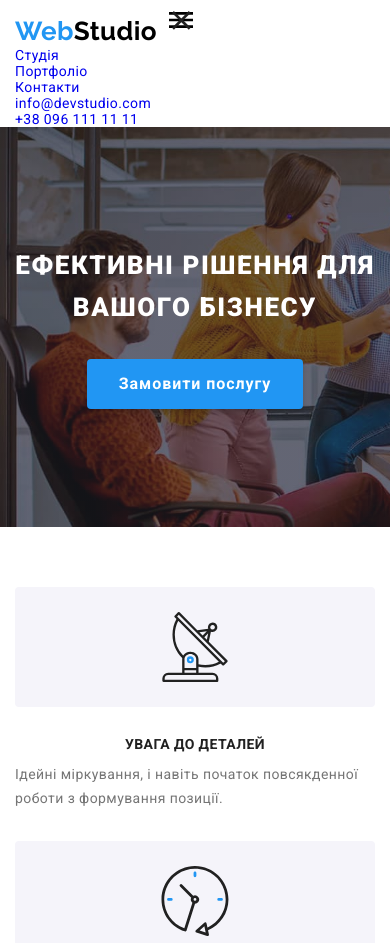
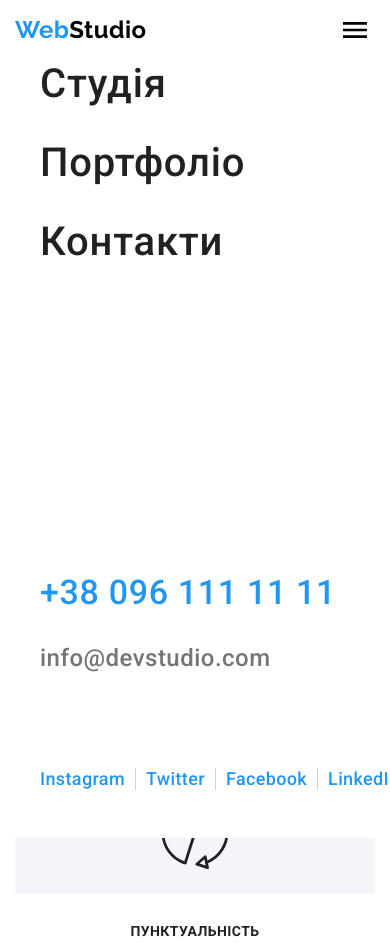
Before and after one commit to PobehailoDaria/goit-markup-hw-08, a plain HTML site: page index.html in a window 390 px wide. Shown: the top 943 px of the page. Drawn offline with nearby package versions, Linux system fonts and the light colour scheme.

Commit message:
Додає стилі мобільного меню

```diff
--- a/index.html
+++ b/index.html
@@ -3,7 +3,7 @@
   <head>
     <meta charset="UTF-8" />
     <meta http-equiv="X-UA-Compatible" content="IE=edge" />
-<meta name="viewport" content="width=device-width, initial-scale=1">
+    <meta name="viewport" content="width=device-width, initial-scale=1" />
     <title>Студія</title>
     <link rel="preconnect" href="https://fonts.googleapis.com" />
     <link rel="preconnect" href="https://fonts.gstatic.com" crossorigin />
@@ -20,29 +20,43 @@
   <body>
     <header class="page-header">
       <div class="container page-header__container">
-        <nav class="nav">
         <a class="logo" lang="en" href="./index.html"
           >Web<span class="logo--header">Studio</span></a
         >
-          <svg width="40" height="40">
-            <use href="./images/symbol-defs.svg#menu-open"></use>
-            <use href="./images/symbol-defs.svg#menu-close"></use>
+        <button
+          type="button"
+          class="menu-button button"
+          data-menu-button
+          aria-expanded="false"
+        >
+          <svg width="40" height="40" aria-label="перемикач мобільного меню">
+            <use
+              class="menu-open"
+              href="./images/symbol-defs.svg#menu-open"
+            ></use>
+            <use
+              class="menu-close"
+              href="./images/symbol-defs.svg#menu-close"
+            ></use>
           </svg>
+        </button>
+        <div class="menu-container">
+          <nav class="nav">
             <ul class="nav__list">
-            <li>
-              <a class="nav__item nav__item--current" href="./index.html"
+              <li class="nav__item">
+                <a class="nav__link nav__link--current" href="./index.html"
                   >Студія</a
                 >
               </li>
-            <li>
-              <a class="nav__item" href="./portfolio.html">Портфоліо</a>
-            </li>
-            <li><a class="nav__item" href="#">Контакти</a></li>
+              <li class="nav__item">
+                <a class="nav__link" href="./portfolio.html">Портфоліо</a>
+              </li class="nav__item">
+              <li><a class="nav__link" href="#">Контакти</a></li>
             </ul>
           </nav>
           <ul class="auth">
             <li class="auth__item">
-            <a class="auth__link" href="mailto:info@devstudio.com">
+              <a class="auth__link auth__email" href="mailto:info@devstudio.com">
                 <svg class="auth__icon" width="16" height="12">
                   <use href="./images/symbol-defs.svg#icon-envelope"></use>
                 </svg>
@@ -50,7 +64,7 @@
               >
             </li>
             <li class="auth__item">
-            <a class="auth__link" href="tel:+380961111111">
+              <a class="auth__link auth__phone" href="tel:+380961111111">
                 <svg class="auth__icon" width="10" height="16">
                   <use href="./images/symbol-defs.svg#icon-smartphone"></use>
                 </svg>
@@ -58,6 +72,21 @@
               >
             </li>
           </ul>
+          <ul class="menu-socials">
+            <li class="menu-socials__item">
+              <a href="" class="menu-socials__link">Instagram</a>
+            </li>
+            <li class="menu-socials__item">
+              <a href="" class="menu-socials__link">Twitter</a>
+            </li>
+            <li class="menu-socials__item">
+              <a href="" class="menu-socials__link">Facebook</a>
+            </li>
+            <li class="menu-socials__item">
+              <a href="" class="menu-socials__link">LinkedIn</a>
+            </li>
+          </ul>
+        </div>
       </div>
     </header>
     <main>
@@ -602,5 +631,6 @@
       </div>
     </div>
     <script src="./js/modal.js"></script>
+    <script src="./js/menu.js"></script>
   </body>
 </html>
--- /dev/null
+++ b/js/menu.js
@@ -0,0 +1,15 @@
+
+(() => {
+  const menuBtnRef = document.querySelector("[data-menu-button]");
+  const mobileMenuRef = document.querySelector("[data-menu]");
+
+  menuBtnRef.addEventListener("click", () => {
+    const expanded =
+      menuBtnRef.getAttribute("aria-expanded") === "true" || false;
+
+    menuBtnRef.classList.toggle("is-open");
+    menuBtnRef.setAttribute("aria-expanded", !expanded);
+
+    mobileMenuRef.classList.toggle("is-open");
+  });
+})();
--- a/sass/components/common/_logo.scss
+++ b/sass/components/common/_logo.scss
@@ -2,7 +2,10 @@
     @extend %link;
     font-family: 'Raleway', sans-serif;
     font-weight: 700;
-    font-size: 26px;
+    font-size: 24px;
     line-height: $secondary-line-height;
     color: $brand-color;
+
+    @media screen and (min-width: $desktop) {font-size: 26px;
+    }
 }
--- a/sass/components/page-header/_auth.scss
+++ b/sass/components/page-header/_auth.scss
@@ -1,29 +1,65 @@
 .auth {
     @extend %list;
+    @media screen and (max-width: 767px) {display: flex;
+        flex-direction: column-reverse;
+
+
+    }
+    margin-bottom: 64px;
 //     display: flex;
 //     gap: 50px;
 //     margin-left: auto;
 }
 
+.auth__item {
+    &:not(last-child) {
+        @media screen and (max-width: 767px) {
+            margin-bottom: 32px;
+        }
+    }
+}
+
 .auth__link {
     @extend %link;
-//     display: flex;
+    font-weight: 500;
+    letter-spacing: 0.02em;
+    // color: $primary-color;
+
+
+    //     display: flex;
 //     gap: 10px;
 //     align-items: center;
 //     padding-top: 32px;
 //     padding-bottom: 32px;
-//     font-weight: 500;
+
 //     line-height: $primary-line-height;
-//     letter-spacing: 0.02em;
-//     color: $primary-color;
 
-//     &:hover,
-//     &:focus {
-//         color: $brand-color;
-//         }
+    &:hover,
+    &:focus {
+        color: $brand-color;
+        }
 
-//     transition: color 250ms cubic-bezier(0.4, 0, 0.2, 1);
+    transition: color 250ms cubic-bezier(0.4, 0, 0.2, 1);
 }
+
+.auth__phone {
+    @media screen and (max-width: 767px) {
+        font-size: 34px;
+        line-height: 1.18;
+        color: $brand-color;
+    }
+}
+
+.auth__email {
+    @media screen and (max-width: 767px) {
+        font-size: 24px;
+        line-height: 1.17;
+        color: $primary-color;
+    }
+}
+
+
+
 
 .auth__icon {
     @media screen and (max-width: 767px) {display: none;
--- /dev/null
+++ b/sass/components/page-header/_menu-socials.scss
@@ -0,0 +1,29 @@
+.menu-socials {
+    @extend %list;
+    display: flex;
+    font-size: 18px;
+    line-height: 1.22;
+    letter-spacing: 0.02em;
+    font-weight: 500;
+    @media screen and (min-width: $tablet) {display: none;
+    }
+}
+
+.menu-socials__item {
+    &:not(:first-child) {
+            padding-left: 10px;
+        }
+
+        &:not(:last-child) {
+            padding-right: 10px;
+            border-right: 1px solid rgba(33, 33, 33, 0.2);
+
+        }
+}
+
+.menu-socials__link {
+    @extend %link;
+    display: block;
+    color: $brand-color;
+
+}
--- a/sass/components/page-header/_navigation.scss
+++ b/sass/components/page-header/_navigation.scss
@@ -5,31 +5,43 @@
 
 .nav__list {
     @extend %list;
+    @media screen and (max-width: 767px) {
+     font-size: 40px;
+     margin-bottom: 306px;
+    }
+
 //     display: flex;
 //     gap: 50px;
 //     margin-left: 93px;
 }
 
 .nav__item {
+        &:not(last-child)
+        {@media screen and (max-width: 767px)
+        {margin-bottom: 32px;
+        }  }}
+
+.nav__link {
     @extend %link;
 //     position: relative;
 //     display: block;
 //     padding-top: 32px;
 //     padding-bottom: 32px;
-//     font-weight: 500;
+    font-weight: 500;
+    line-height: 1.18;
 //     line-height: $primary-line-height;
-//     letter-spacing: 0.02em;
-//     color: $secondary-color;
+    letter-spacing: 0.02em;
+    color: $secondary-color;
 
-//     &:hover,
-//     &:focus {
-//         color: $brand-color;
-//         }
+    &:hover,
+    &:focus {
+        color: $brand-color;
+        }
 
-//     transition: color 250ms cubic-bezier(0.4, 0, 0.2, 1);
+    transition: color 250ms cubic-bezier(0.4, 0, 0.2, 1);
 }
 
-// .nav__item--current {
+// .nav__link--current {
 //     color: $brand-color;
 
 //     &::after {
--- a/sass/components/page-header/_page-header.scss
+++ b/sass/components/page-header/_page-header.scss
@@ -1,8 +1,46 @@
-// .page-header {
+.page-header {
+    position: relative;
+    @media screen and (max-width: 767px)
+    {padding-top: 10px;
+    padding-bottom: 10px;
+    }
+
 //     border-bottom: 1px solid #ececec;
-// }
+}
 
-// .page-header__container {
-//     display: flex;
-//     align-items: center;
-// }
+.page-header__container {
+    display: flex;
+    align-items: center;
+}
+
+.menu-button {
+    display: inline-flex;
+    margin-left: auto;
+    padding: 0;
+    border: none;
+    background-color: transparent;
+}
+
+.menu-button .menu-close {
+    opacity: 0;
+}
+
+.menu-button.is-open .menu-close {
+    opacity: 1;
+}
+
+.menu-button.is-open .menu-open {
+    opacity: 0;
+}
+
+.menu-container {
+    position: absolute;
+    top: 60px;
+    left: 0;
+    width: 100%;
+
+    padding-left: 40px;
+    padding-bottom: 48px;
+
+    background-color: $white-color;
+}
--- a/sass/main.scss
+++ b/sass/main.scss
@@ -11,6 +11,7 @@
 @import "./components/page-header/header-logo";
 @import "./components/page-header/navigation";
 @import "./components/page-header/auth";
+@import "./components/page-header/menu-socials";
 @import "./components/studio/hero/hero-section";
 @import "./components/studio/hero/hero-button";
 @import "./components/studio/advantages/advantages";
```
Also changed, not shown: css/main.css, css/main.min.css, 2 other files. Lines whose indentation alone changed are shown as unchanged.
